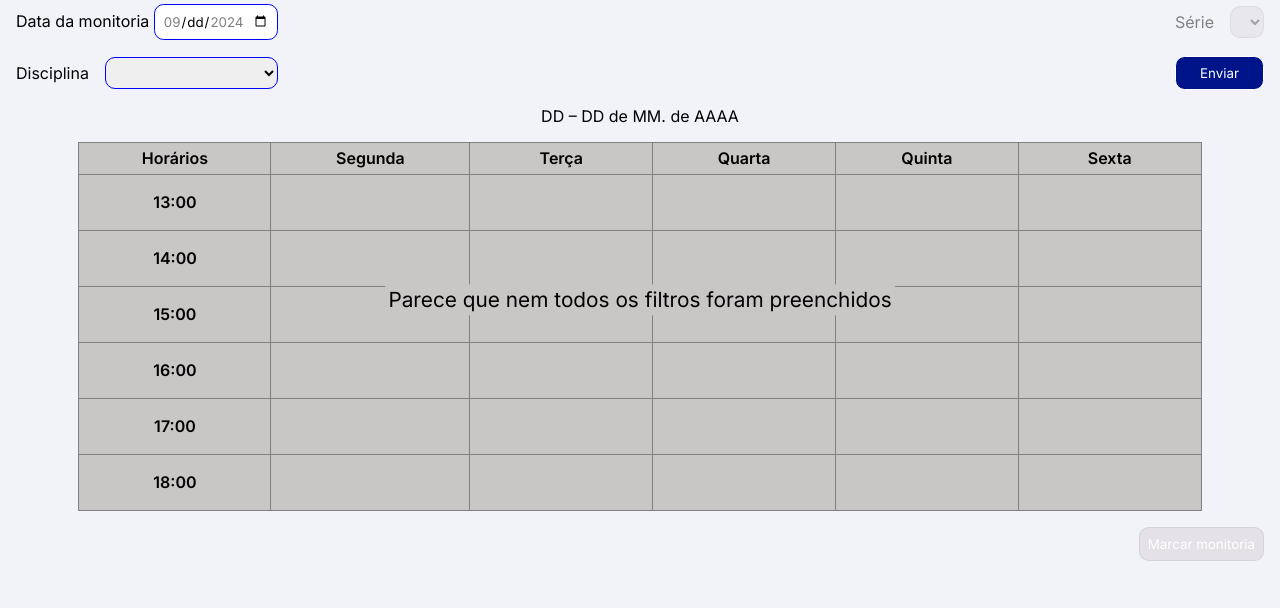
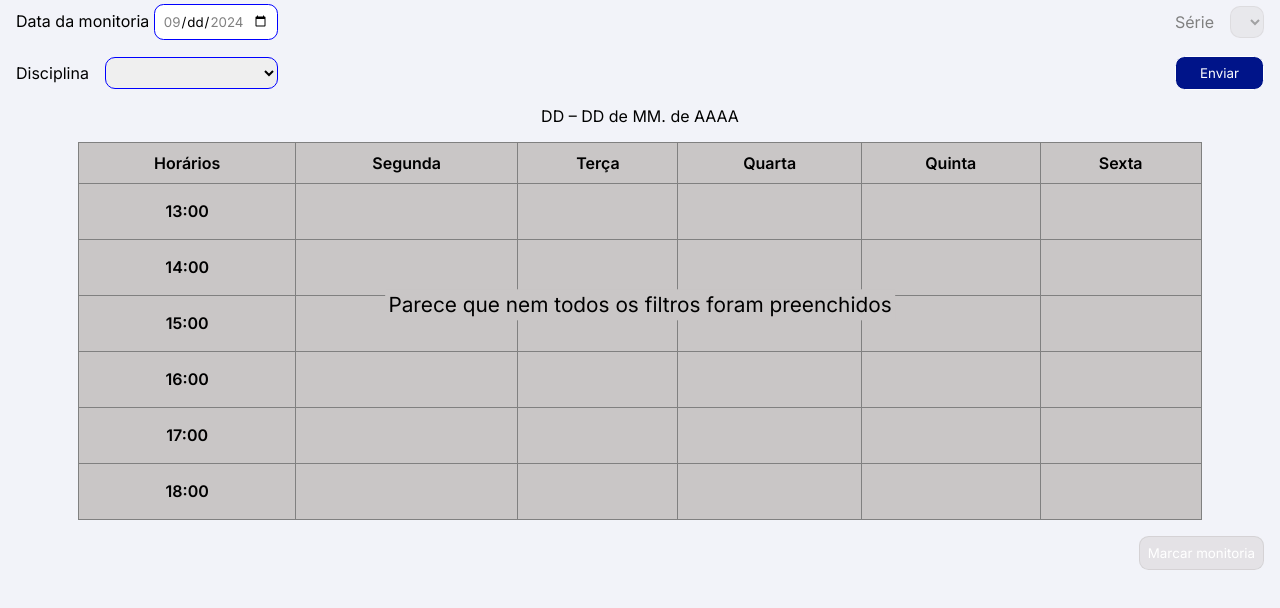
Before and after one commit to gedaijef/SiteMonitoria, a plain HTML site: page index.html in a window 1280 px wide. Shown: the part 86-694 px from the top of the page. Drawn offline with nearby package versions, Linux system fonts and the light colour scheme.

Commit message:
Estilizando a tabela

```diff
--- a/css/style.css
+++ b/css/style.css
@@ -179,11 +179,16 @@ main {
     border-collapse: collapse;
 }
 
-.tabela th{
-    width: 4rem;
-    height: 2rem;
+.tabela th, .tabela td {
+    width: 40px;
+    height: 30px;
+    text-align: center;
+    padding: 10px;
     font-weight: 600;
-    border: 1px solid var(--azul100);
+  }
+
+.tabela th {
+    border: 1px solid var(--white);
 }
 
 .tabela td {
```
